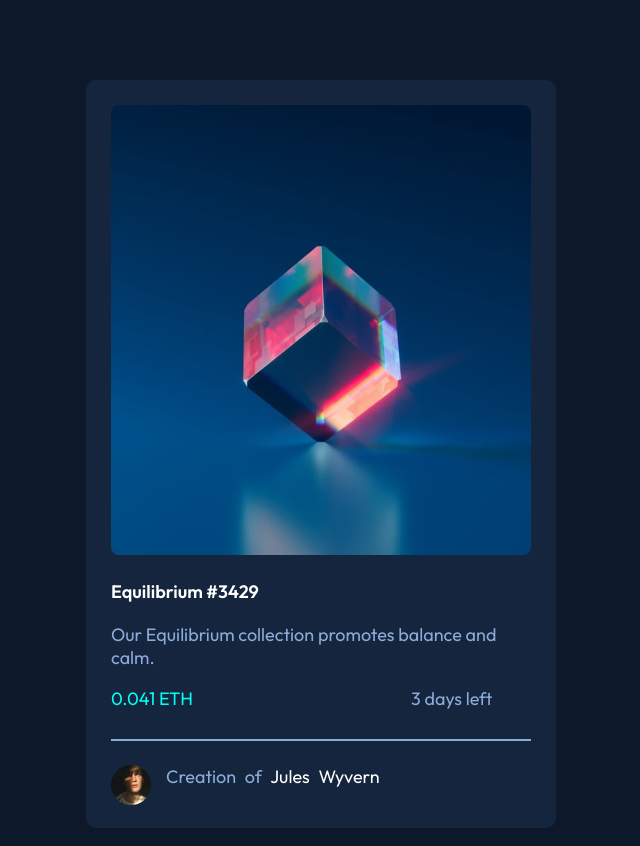
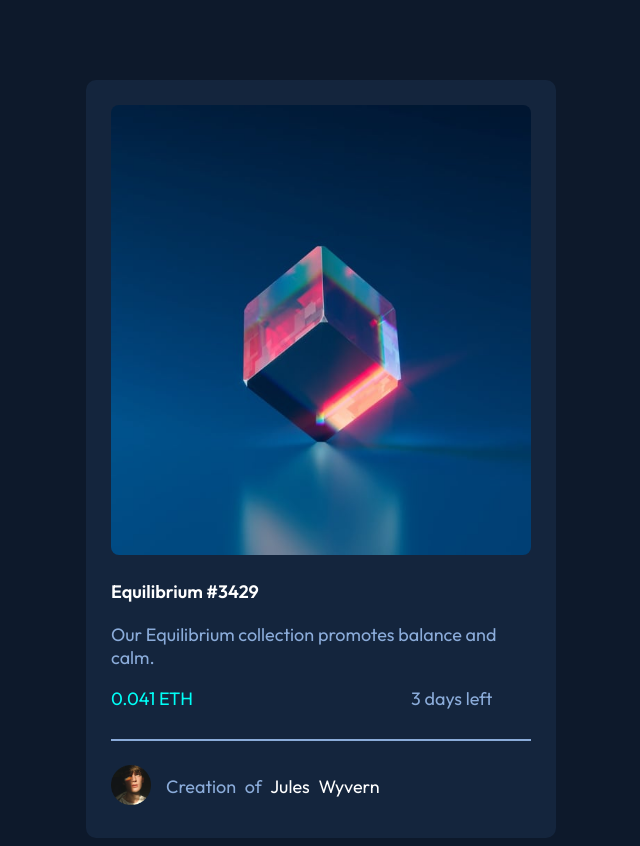
Before and after one commit to MSameer192/nft-preview-card-component-main, a plain HTML site: page index.html in a window 1280 px wide. Shown: the whole page, without its empty margins (319-959 px from the left). Drawn offline with Linux system fonts and the light colour scheme.

Commit message:
new updated html

```diff
--- a/index.html
+++ b/index.html
@@ -13,6 +13,8 @@
   <link href="https://fonts.googleapis.com/css2?family=Outfit:wght@300;400;600&display=swap" rel="stylesheet">
 
   <title>Sameer Memon | NFT preview card component</title>
+
+
 
 
   <!-- Feel free to remove these styles or customise in your own stylesheet 👍 -->
@@ -46,7 +48,11 @@
       <hr>
 
       <div class="footer">
-        <img class="image-avatar"  src="./images/image-avatar.png" alt="image-avatar"> <span class="creation"> Creation of <span class="Jules"> Jules Wyvern </span>
+        <div>
+        <img class="image-avatar"  src="./images/image-avatar.png" alt="image-avatar">
+        </div>
+        <div class="text"><span class="creation"> Creation of <span class="Jules"> Jules Wyvern </span>
+        </div>
       </div>
 
   </div>
@@ -54,10 +60,5 @@
 
 
 
-
-  <!-- <div class="attribution">
-    Challenge by <a href="https://www.frontendmentor.io?ref=challenge" target="_blank">Frontend Mentor</a>.
-    Coded by <a href="#">Your Name Here</a>.
-  </div> -->
 </body>
 </html>
```
